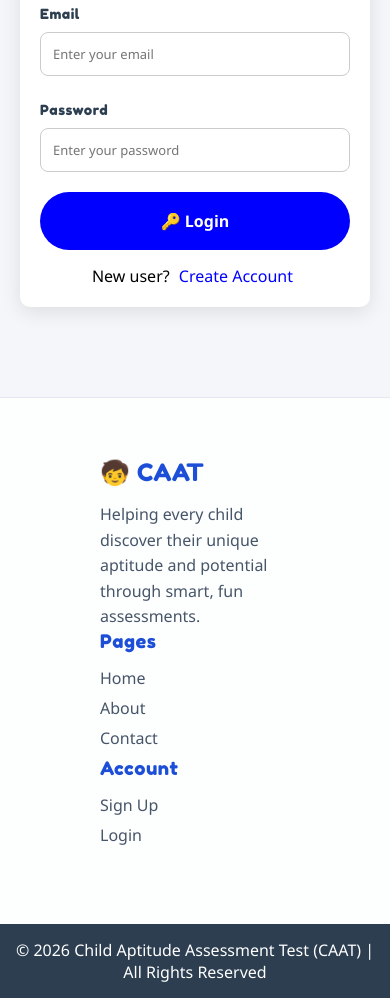
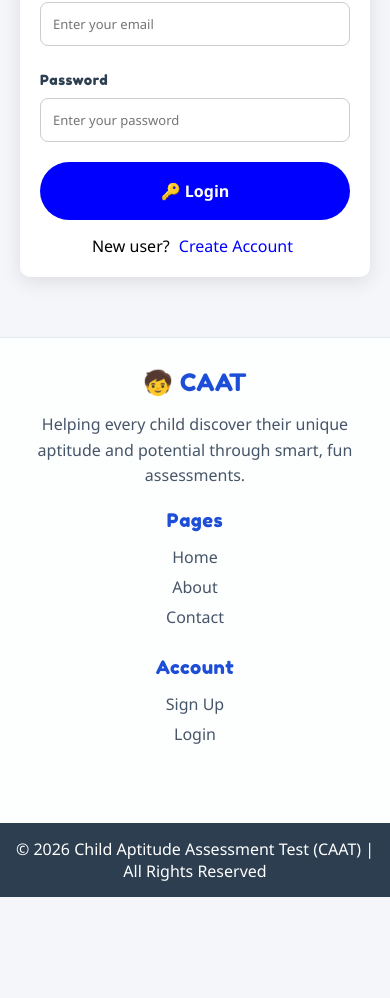
Before and after one commit to prateek4576/project, a website: page login.html in a window 390 px wide. Shown: the part 397-1395 px from the top of the page. After the commit the page ends 1294 px from the top, so only its background shows below. Drawn offline with Linux system fonts and the light colour scheme.

Commit message:
Enhance layout and responsiveness in login.html
Added styles for full page height, mobile alignment, and footer layout.

```diff
--- a/login.html
+++ b/login.html
@@ -408,6 +408,55 @@
         text-align: center;
         padding: 15px;
       }
+
+
+      /* Fix full page height */
+html, body {
+  height: 100%;
+  display: flex;
+  flex-direction: column;
+}
+
+/* Make main content take full space */
+.container {
+  flex: 1; /* pushes footer down */
+  display: flex;
+  justify-content: center;
+  align-items: center;
+}
+
+/* Improve mobile alignment */
+@media (max-width: 600px) {
+
+  body {
+    min-height: 100vh;
+  }
+
+  .container {
+    flex: 1;
+    padding: 20px;
+    align-items: center;
+  }
+
+  .form-box {
+    width: 100%;
+    max-width: 100%;
+  }
+
+
+
+  .top-footer {
+    padding: 30px 20px;
+  }
+
+  .footer-container {
+    flex-direction: column;
+    gap: 20px;
+    align-items: center;
+    text-align: center;
+  }
+}
+
     </style>
   </head>
   <body>
```
